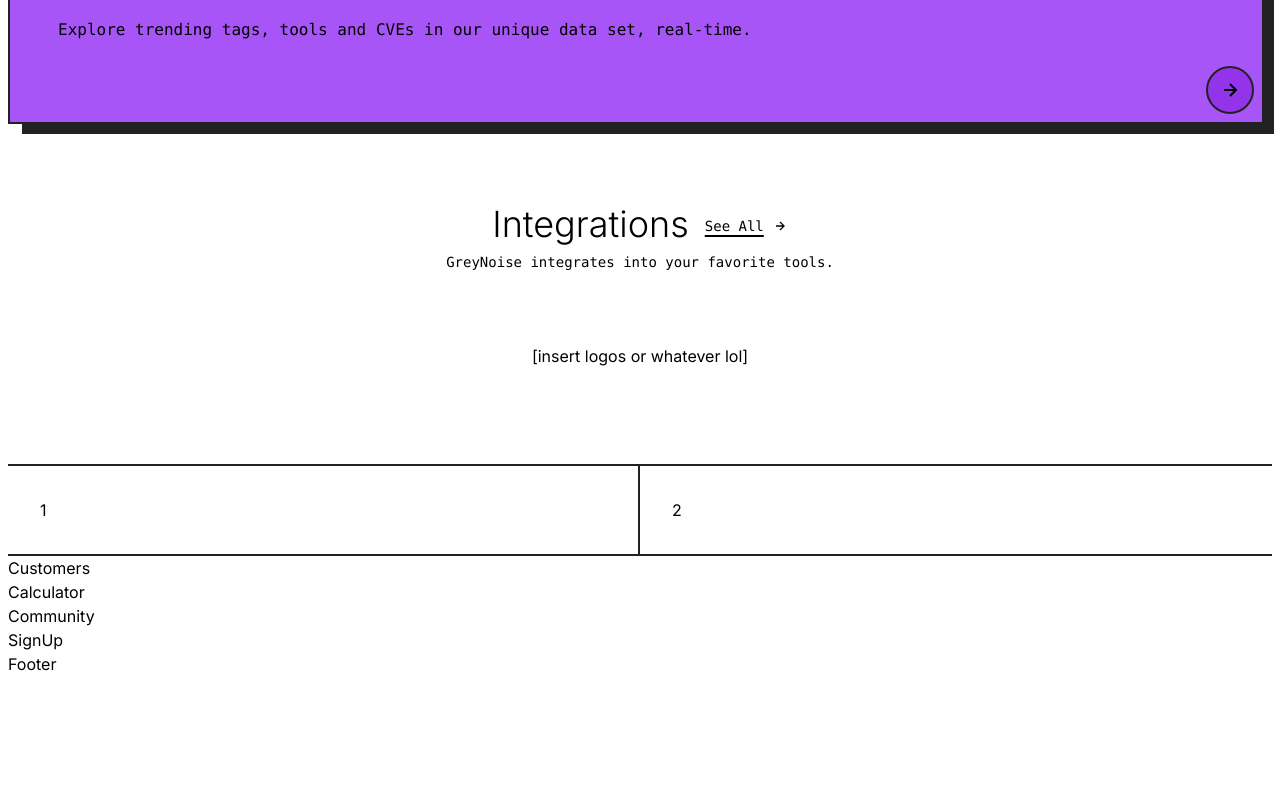
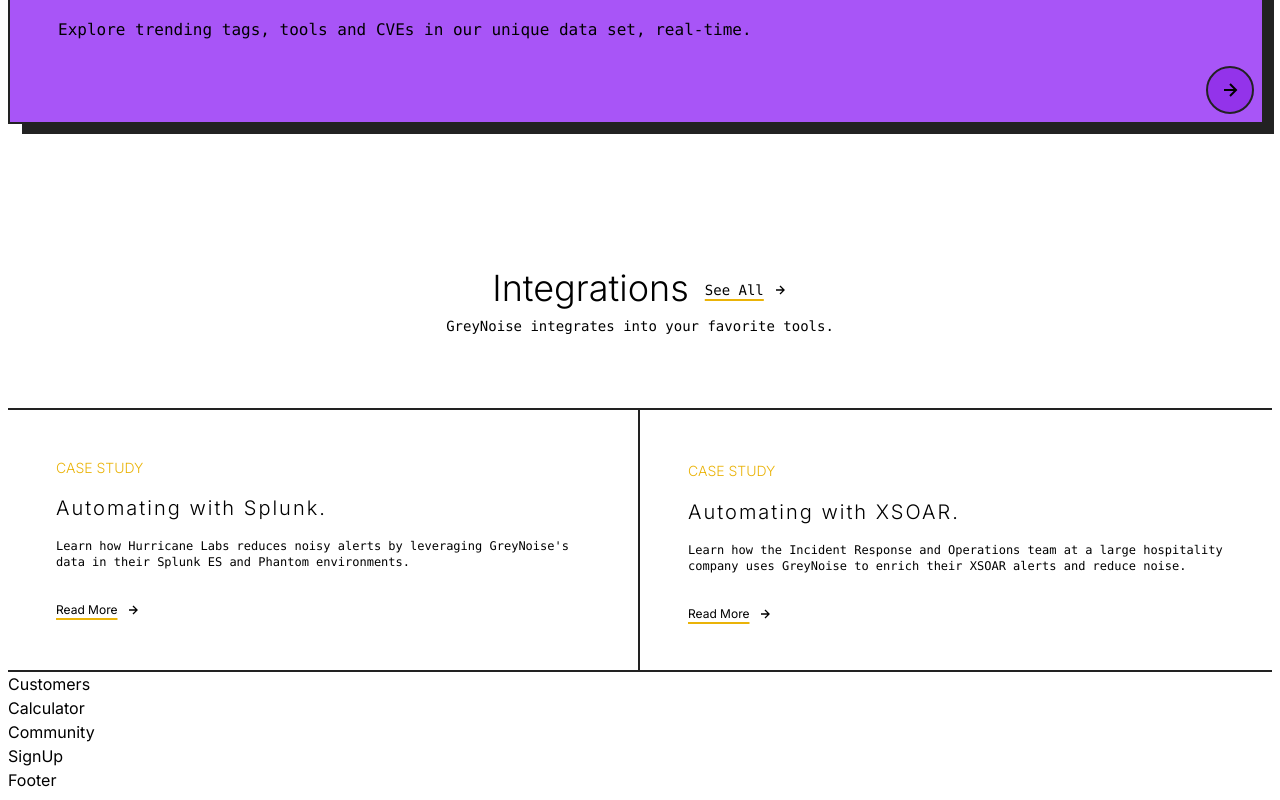
Before and after one commit to knlrvr/neu-noise, a Next.js app: page / in a window 1280 px wide. Shown: the part 3268-4068 px from the top of the page. Before the commit the page ends 3952 px from the top, so only its background shows below. Built offline with nearby package versions, Linux system fonts and the light colour scheme.

Commit message:
int styling pt. 2

```diff
--- a/src/components/integrations.tsx
+++ b/src/components/integrations.tsx
@@ -1,4 +1,5 @@
 import React from 'react'
+import Link from 'next/link'
 
 import {
   BiRightArrowAlt
@@ -7,11 +8,11 @@
 const Integrations = () => {
   return (
     <div className="max-w-7xl mx-auto">
-      <div className="flex flex-col items-center">
+      <div className="flex flex-col items-center py-16">
         <div className="flex items-end space-x-4">
           <span className="text-4xl font-light">Integrations</span>
           <div className="pb-2 flex items-center space-x-2 group cursor-pointer">
-            <p className="font-mono text-sm underline underline-offset-4 decoration-2">See All</p>
+            <p className="font-mono text-sm underline underline-offset-4 decoration-2 decoration-yellow-500">See All</p>
             <BiRightArrowAlt
               className="group-hover:translate-x-1 transition duration-200" />
           </div>
@@ -21,17 +22,43 @@
             GreyNoise integrates into your favorite tools.
           </p>
         </div>
-        <div className="py-16 pb-24">
-          [insert logos or whatever lol]
-        </div>
+        {/* <div className="pt-16">
+
+          logos?
+
+        </div> */}
       </div>
 
       <div className="grid grid-cols-1 md:grid-cols-2 border-t-2 border-b-2 border-[#222]">
-        <div className="border-b-2 md:border-b-0 md:border-r-2 border-[#222] p-8">
-          1
+        <div className="border-b-2 md:border-b-0 md:border-r-2 border-[#222] p-12 flex flex-col">
+          <span className="text-yellow-500 uppercase text-sm font-light">case study</span>
+          <p className="py-4 text-xl font-light tracking-widest">
+            Automating with Splunk.
+          </p>
+          <p className="text-xs hidden md:block font-mono">
+            Learn how Hurricane Labs reduces noisy alerts by leveraging GreyNoise&apos;s data in their
+            Splunk ES and Phantom environments.
+          </p>
+          <div className="flex items-center space-x-2 group cursor-pointer pt-4 md:pt-8">
+            <span className="text-xs underline underline-offset-4 decoration-2 decoration-yellow-500">Read More</span>
+            <BiRightArrowAlt
+              className="group-hover:translate-x-1 transition duration-200" />
+          </div>
         </div>
-        <div className="p-8">
-          2
+        <div className="p-12">
+          <span className="text-yellow-500 uppercase text-sm font-light">case study</span>
+          <p className="py-4 text-xl font-light tracking-widest">
+            Automating with XSOAR.
+          </p>
+          <p className="text-xs hidden md:block font-mono">
+            Learn how the Incident Response and Operations team at a large hospitality company
+            uses GreyNoise to enrich their XSOAR alerts and reduce noise.
+          </p>
+          <div className="flex items-center space-x-2 group cursor-pointer pt-4 md:pt-8">
+            <span className="text-xs underline underline-offset-4 decoration-2 decoration-yellow-500">Read More</span>
+            <BiRightArrowAlt
+              className="group-hover:translate-x-1 transition duration-200" />
+          </div>
         </div>
       </div>
     </div>
```
